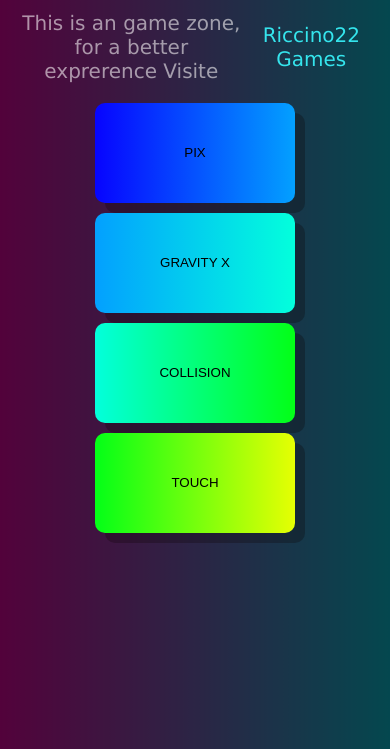
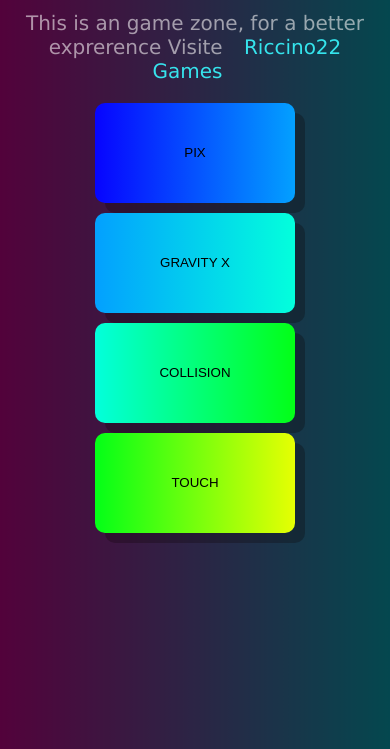
Before and after one commit to Riccino22/riccino22, a plain HTML site: page games/index.html in a window 390 px wide. Shown: the part 351-1100 px from the top of the page. Drawn offline with Linux system fonts and the light colour scheme.

Commit message:
Update main.css

```diff
--- a/public/CSS/main.css
+++ b/public/CSS/main.css
@@ -9,12 +9,12 @@ body{
 }
 
 
-p{
+/*p{
     display: flex;
     justify-content: center;
     align-items: center;
 }
-
+*/
 
 
 h1{
@@ -290,12 +290,12 @@ button:hover{
 /*TLF*/
 
 @media (max-width:900px){
-    p{
+ /*   p{
     	display: flex;
     	justify-content: hidden;
     	align-items: hidden;
     }
-
+*/
 
     body{
         background-color: #070300ea;
```
